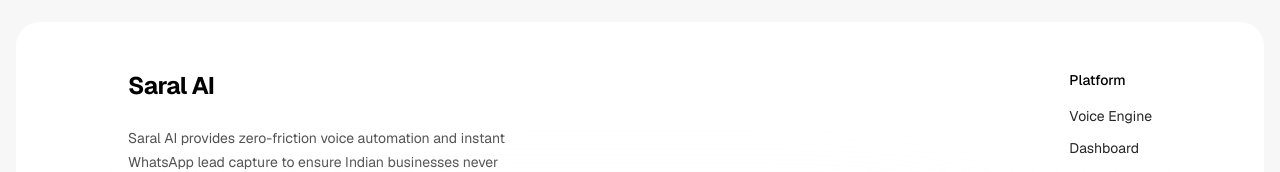
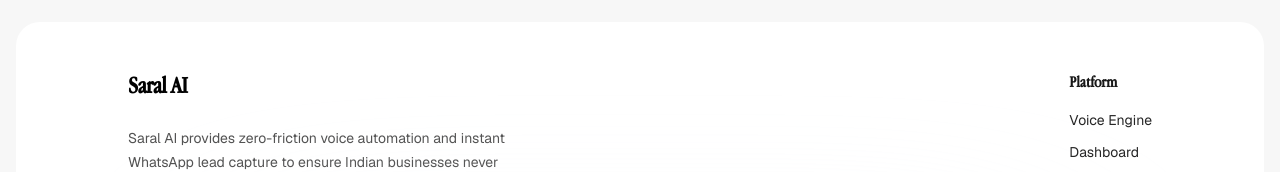
Before and after one commit to dhruvil-codes/saral-ai, a Next.js app: page / in a window 1280 px wide. Shown: the part 2802-2974 px from the top of the page. Built offline with nearby package versions, Linux system fonts and the light colour scheme.

Commit message:
Update Footer component

```diff
--- a/components/Footer.tsx
+++ b/components/Footer.tsx
@@ -18,7 +18,7 @@
                         <div className="lg:col-span-3 space-y-6">
                             {/* Saral AI Logo SVG or Text */}
                             <a href="/" className="block">
-                                <h2 className="text-2xl font-bold tracking-tight">Saral AI</h2>
+                                <h2 className="text-2xl font-bold tracking-tight font-display" style={{ fontFamily: 'var(--font-garamond), "ITC Garamond Book Narrow", Georgia, serif' }}>Saral AI</h2>
                             </a>
                             <p className="text-sm/6 text-neutral-600 max-w-96">
                                 Saral AI provides zero-friction voice automation and instant WhatsApp lead capture to ensure Indian businesses never miss a customer again.
@@ -28,7 +28,7 @@
                         <div className="lg:col-span-3 flex lg:justify-end items-start">
                             {/* Platform */}
                             <div>
-                                <h3 className="font-medium text-sm mb-4">Platform</h3>
+                                <h3 className="font-bold text-base mb-4 text-neutral-900 font-display" style={{ fontFamily: 'var(--font-garamond), "ITC Garamond Book Narrow", Georgia, serif' }}>Platform</h3>
                                 <ul className="space-y-3 text-sm text-neutral-800">
                                     <li><a href="#" className="hover:text-neutral-700">Voice Engine</a></li>
                                     <li><a href="#" className="hover:text-neutral-700">Dashboard</a></li>
@@ -45,7 +45,7 @@
                     </div>
                     <div className="relative">
                         <div className="absolute inset-x-0 bottom-0 mx-auto w-full max-w-3xl h-full max-h-64 bg-slate-100 rounded-full blur-[100px] pointer-events-none"/>
-                        <h1 className="text-center font-extrabold leading-[0.7] text-transparent text-[clamp(3rem,15vw,15rem)] [-webkit-text-stroke:1px_#D4D4D4] mt-6 relative z-0">
+                        <h1 className="text-center font-extrabold leading-[0.7] text-transparent text-[clamp(3rem,15vw,15rem)] [-webkit-text-stroke:1px_#D4D4D4] mt-6 relative z-0 font-sans">
                             SARAL AI
                         </h1>
                     </div>
```
